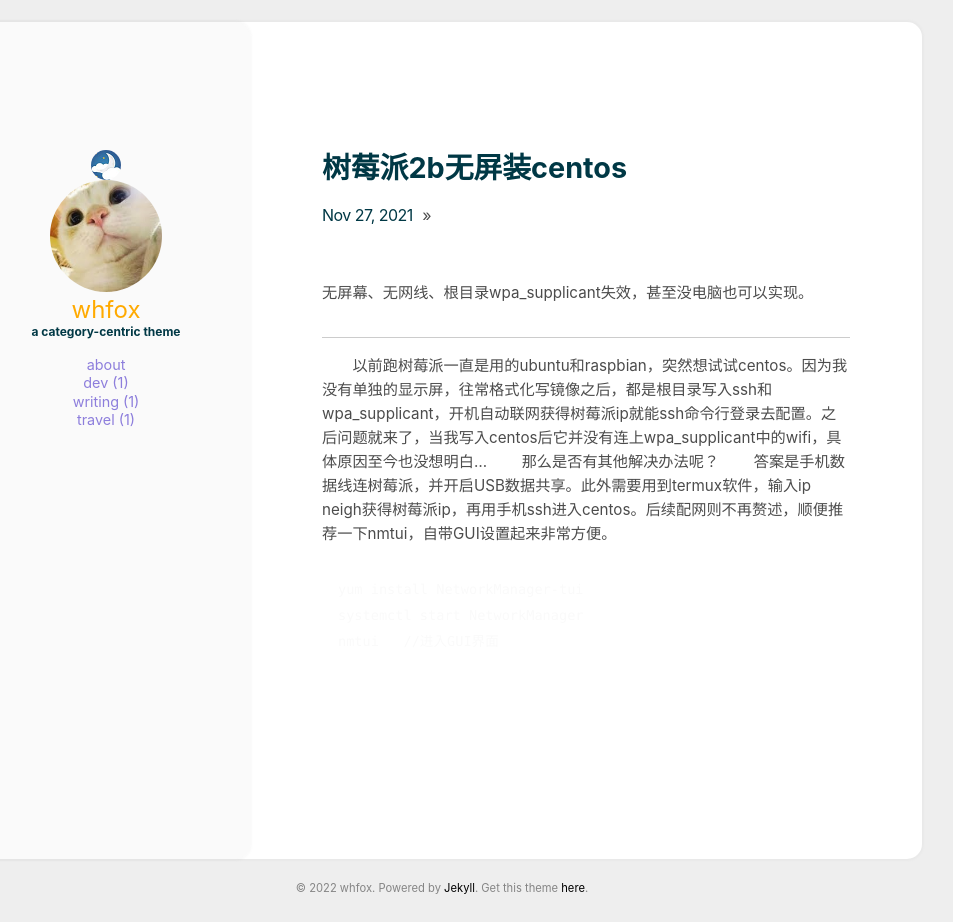
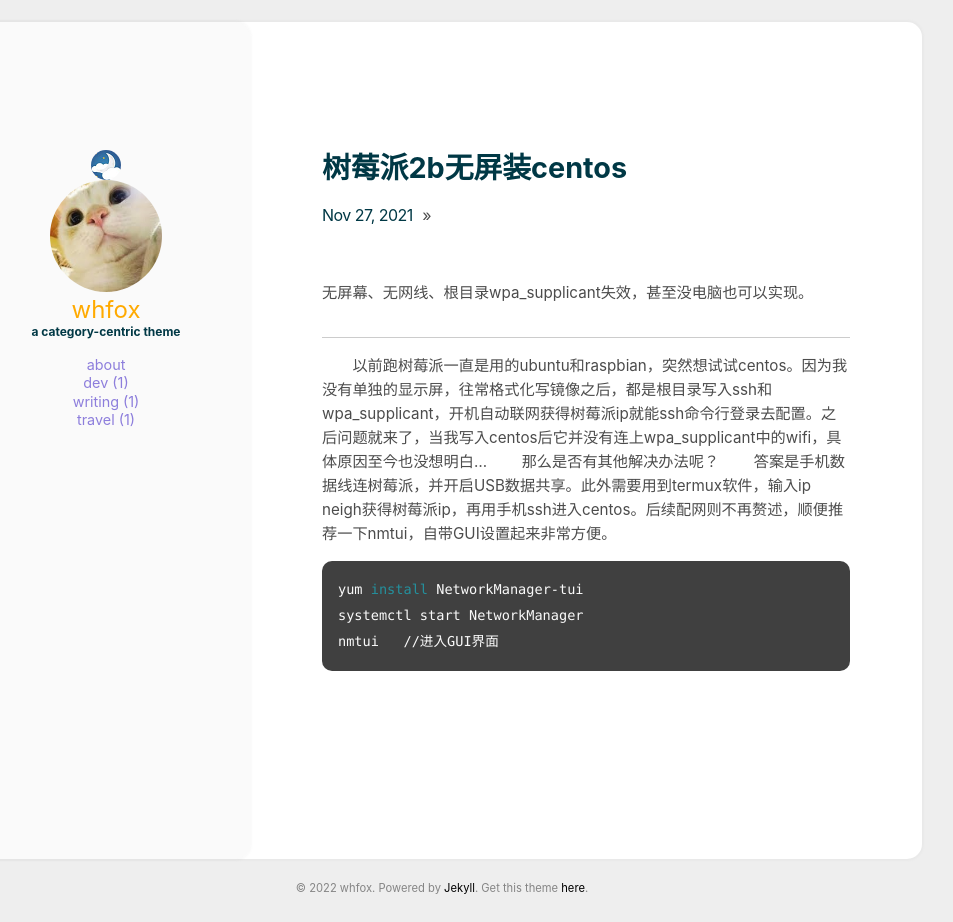
Before and after one commit to whfox/whfox.github.io, a Jekyll site: the page built from _posts/2021-11-27-树莓派2b无屏装centos.md, in a window 1280 px wide. Shown: the whole page, without its empty margins (198-1151 px from the left). Built offline with Jekyll 4.4.1, drawn with Linux system fonts in a browser that asks for light colours.

Commit message:
Update 2021-11-27-树莓派2b无屏装centos.md

````diff
--- a/_posts/2021-11-27-树莓派2b无屏装centos.md
+++ b/_posts/2021-11-27-树莓派2b无屏装centos.md
@@ -8,7 +8,7 @@
 　　以前跑树莓派一直是用的ubuntu和raspbian，突然想试试centos。因为我没有单独的显示屏，往常格式化写镜像之后，都是根目录写入ssh和wpa_supplicant，开机自动联网获得树莓派ip就能ssh命令行登录去配置。之后问题就来了，当我写入centos后它并没有连上wpa_supplicant中的wifi，具体原因至今也没想明白...
 　　那么是否有其他解决办法呢？
 　　答案是手机数据线连树莓派，并开启USB数据共享。此外需要用到termux软件，输入ip neigh获得树莓派ip，再用手机ssh进入centos。后续配网则不再赘述，顺便推荐一下nmtui，自带GUI设置起来非常方便。
-```linux
+```shell
 yum install NetworkManager-tui
 systemctl start NetworkManager
 nmtui   //进入GUI界面
````
